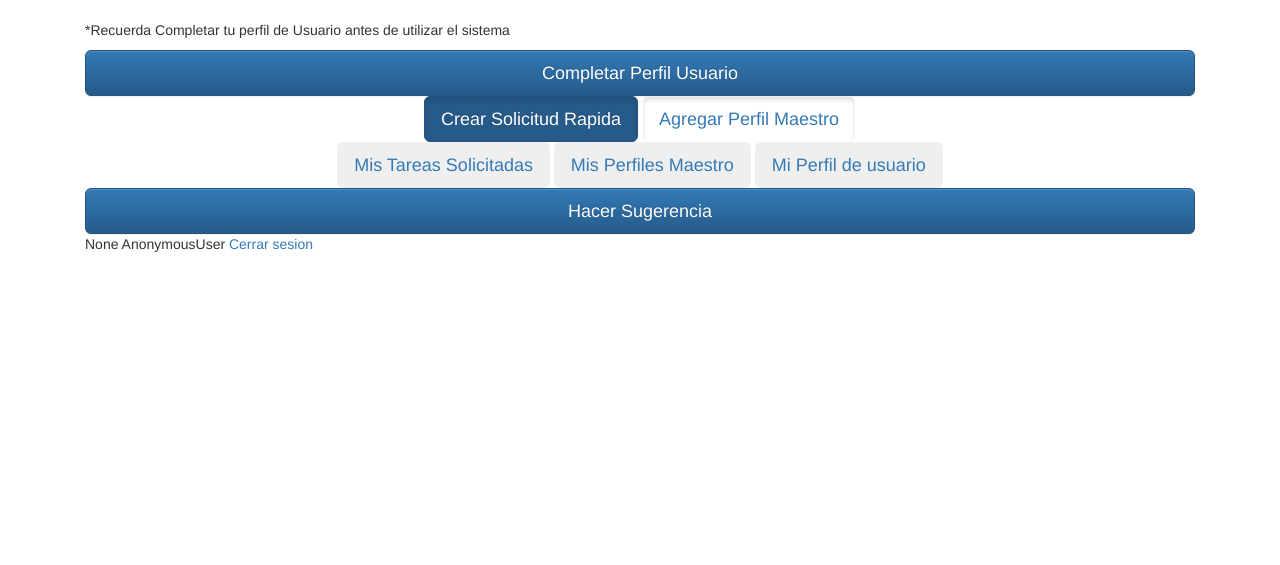
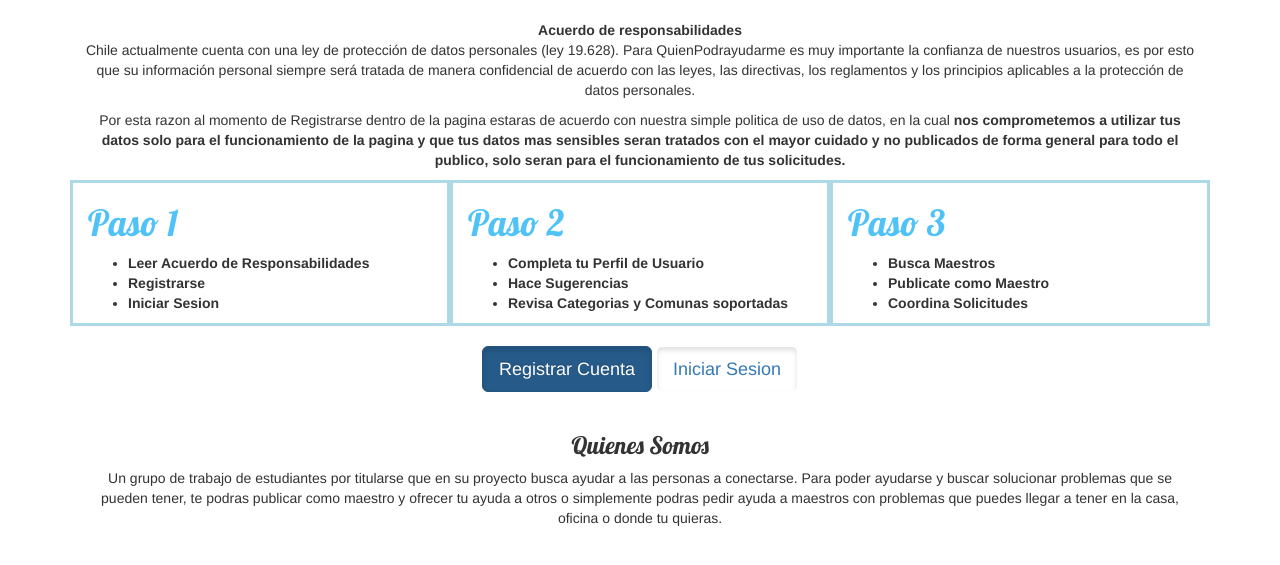
Before and after one commit to SebastianCSilva/quienpodrayudarme, a Django app: template panel_solicitudes/templates/home.html in a window 1280 px wide. Shown: the part 102-667 px from the top of the page. Run offline with Django 3.2, Linux system fonts and the light colour scheme; the template is opened without the code that fills it, so the values that code supplies are empty; some libraries are stand-ins or nearby versions.

Commit message:
cambios finales del proyecto de titulo

```diff
--- a/panel_solicitudes/static/css/base.css
+++ b/panel_solicitudes/static/css/base.css
@@ -1,5 +1,5 @@
 .page-header {
-    background-color: #04a8a8;
+    background-color: #4fc3f7;
     margin-top: 0;
     padding: 20px 20px 20px 40px;
 }
--- a/panel_solicitudes/templates/base.html
+++ b/panel_solicitudes/templates/base.html
@@ -6,7 +6,7 @@
         <link href="//fonts.googleapis.com/css?family=Lobster&subset=latin,latin-ext" rel="stylesheet" type="text/css">
 
         <link rel="stylesheet" href="{% static 'css/base.css' %}">
-
+        <meta name="viewport" content="width=device-width, initial-scale=1.0">
 </head>
 <body>
     <nav class="navbar navbar-light" style="background-color: #e3f2fd;">
--- a/panel_solicitudes/templates/baselogin.html
+++ b/panel_solicitudes/templates/baselogin.html
@@ -99,8 +99,8 @@
 					<ul class="messages">
 						{% for message in messages %}
 						<li  {% if message.tags %} class=" {{ message.tags }} "
-							 {% endif %}>
-							 {{ message }} </li>
+							 {% endif %}> <br>
+							 {{ message }} <br></li>
 						{% endfor %}
 					</ul>
 				{% endif %}
--- a/panel_solicitudes/templates/baseregistro.html
+++ b/panel_solicitudes/templates/baseregistro.html
@@ -87,7 +87,8 @@
 						{% for message in messages %}
 						<li  {% if message.tags %} class=" {{ message.tags }} "
 							 {% endif %}>
-							 {{ message }} </li>
+							 <br>
+							 {{ message }} <br></li>
 						{% endfor %}
 					</ul>
 				{% endif %}
--- a/panel_solicitudes/templates/home.html
+++ b/panel_solicitudes/templates/home.html
@@ -4,6 +4,8 @@
 {% block content %}
 <div class="col-md-12">
 
+
+    {% if user.is_authenticated %}
     <div>
         <p>*Recuerda Completar tu perfil de Usuario antes de utilizar el sistema</p>
 
@@ -11,7 +13,7 @@
 
     <div>
         <a href="/usuario/nueva">
-        <button type="button" class="btn btn-primary btn-lg btn-block">Completar Perfil Usuario</button>
+        <button type="button" class="btn btn-primary btn-lg btn-block">Crear Perfil Usuario</button>
         </a>
 
     </div>
@@ -34,20 +36,118 @@
 
         </div>
 
+
+
     </div>
+
+
+    <div align="center">
+    </br>
+        <div >
+            <h3>Quienes Somos</h3>
+            <p>Un grupo de trabajo de estudiantes por titularse que en su proyecto busca ayudar
+                a las personas a conectarse. Para poder ayudarse y buscar solucionar problemas que
+                se pueden tener, te podras publicar como maestro y ofrecer tu ayuda a otros
+                o simplemente podras pedir ayuda a maestros con problemas que puedes llegar a tener
+                en la casa, oficina o donde tu quieras.
+            </p>
+        </div>
+
+    </div>
+    {% else %}
+    <div align="center">
+        <b>Acuerdo de responsabilidades</b>
+        <p>Chile actualmente cuenta con una ley de protección de datos personales (ley 19.628).
+            Para QuienPodrayudarme es muy importante la confianza de nuestros usuarios, es por
+            esto que su información personal siempre será tratada de manera confidencial de acuerdo
+             con las leyes, las directivas, los reglamentos y los principios aplicables a la protección
+              de datos personales.
+        </p>
+        <p>
+            Por esta razon al momento de Registrarse dentro de la pagina estaras de acuerdo con nuestra simple politica
+             de uso de datos, en la cual
+            <b>nos comprometemos a utilizar tus datos solo para el funcionamiento de la pagina
+              y que tus datos mas sensibles seran tratados con el mayor cuidado y no publicados de forma general
+              para todo el publico, solo seran para el funcionamiento de tus solicitudes.
+            </b>
+        </p>
+    </div>
+
+
+
+    <div class="row">
+        <div class="col-md-4" style="border:3px solid lightblue">
+            <h1 style="color: #4fc3f7;" >Paso 1</h1>
+            <p>
+            </p>
+            <b>
+            <ul>
+                <li>Leer Acuerdo de Responsabilidades
+                <li>Registrarse
+                <li>Iniciar Sesion
+            </ul>
+            </b>
+        </div>
+        <div class="col-md-4" style="border:3px solid lightblue">
+            <h1 style="color: #4fc3f7;">Paso 2</h1>
+            <p>
+            </p>
+            <b>
+            <ul>
+                <li>Completa tu Perfil de Usuario
+                <li>Hace Sugerencias
+                <li>Revisa Categorias y Comunas soportadas
+
+            </ul>
+            </b>
+        </div>
+        <div class="col-md-4" style="border:3px solid lightblue">
+            <h1 style="color: #4fc3f7;">Paso 3</h1>
+            <p>
+            </p>
+            <b>
+            <ul>
+                <li>Busca Maestros
+                <li>Publicate como Maestro
+                <li>Coordina Solicitudes
+            </ul>
+            </b>
+        </div>
+
+    </div>
+
+    <div align="center">
+    </br>
+        <a href="/registrar" class="btn btn-primary btn-lg active" role="button" aria-pressed="true">Registrar Cuenta</a>
+
+        <a href="/login" class="btn btn-second btn-lg active" role="button" aria-pressed="true">Iniciar Sesion</a>
+
+    </div>
+    <div align="center">
+    </br>
+
+        <h3>Quienes Somos</h3>
+        <p>Un grupo de trabajo de estudiantes por titularse que en su proyecto busca ayudar
+            a las personas a conectarse. Para poder ayudarse y buscar solucionar problemas que
+            se pueden tener, te podras publicar como maestro y ofrecer tu ayuda a otros
+            o simplemente podras pedir ayuda a maestros con problemas que puedes llegar a tener
+            en la casa, oficina o donde tu quieras.
+        </p>
+
+    </div>
+
+
+
+
+    {% endif %}
 
 
 
 
 
 
-    {{ request.user.id }}
-    {{ user.username }}
-    {{ request.user }}
-    {{ user.get_full_name }}
-    {{ user.email }}
 
 
-    <a href="{% url 'logout' %}">Cerrar sesion</a>
+
 </div>
 {% endblock %}
--- a/panel_solicitudes/templates/maestro_detalle.html
+++ b/panel_solicitudes/templates/maestro_detalle.html
@@ -15,7 +15,11 @@
                 <h1>Nombre: {{ maestro.usuario.nombre }}  {{ maestro.usuario.apellidos }}</h1>
             <h3>Rut: {{ maestro.usuario.rut }}</h3>
             <p>Fecha de nacimiento: {{ maestro.usuario.fecha_nacimiento }} </p>
-            <p>Direccion: {{ maestro.usuario.direccion }} </p>
+            <!--
+                <p>Direccion: {{ maestro.usuario.direccion }} </p>
+
+            -->
+            <p>Comuna: {{ maestro.usuario.comuna }} </p>
             <p>Genero: {{ maestro.usuario.genero }} </p>
             <p>Verificacion: {{ maestro.usuario.verificacion }} </p>
             <p>Fecha de integracion: {{ maestro.usuario.created_date }} </p>
--- a/panel_solicitudes/templates/maestros_lista.html
+++ b/panel_solicitudes/templates/maestros_lista.html
@@ -17,7 +17,7 @@
                 {% url 'maestro_detalle' pk=maestro.pk %}
             -->
             <p><a href="{% url 'maestro_detalle' pk=maestro.pk %}">Rut: {{ maestro.usuario.rut|linebreaksbr }}</a></p>
-            <p>Celular: {{ maestro.usuario.celular }}</p>
+            <p>Comuna: {{ maestro.usuario.comuna }}</p>
             <p>Fecha nacimiento: {{ maestro.usuario.fecha_nacimiento|linebreaksbr }}</p>
             <p>Genero: {{ maestro.usuario.genero|linebreaksbr }}</p>
             <p>Fecha de integracion: {{ maestro.usuario.created_date }}</p>
--- a/panel_solicitudes/templates/solicitud_tareas.html
+++ b/panel_solicitudes/templates/solicitud_tareas.html
@@ -17,7 +17,7 @@
 
 
 
-                <p>Tareas Maestro: </p>
+                <p><b>Tareas Maestro: </b></p>
                 {% for tarea in solicitud_tarea.perfil_maestro.tareas.all %}
                     <td>{{ tarea.nombre }} </td>
                 {% endfor %}
--- a/requirements.txt
+++ b/requirements.txt
@@ -1,2 +1,4 @@
-psycopg2,
-Django~=2.2.4
+Django==2.2.4
+psycopg2==2.8.6
+pytz==2021.1
+sqlparse==0.4.1
```
Also changed, not shown: panel_solicitudes/templates/categorias_lista.html (+11 -3 lines), panel_solicitudes/templates/maestro_solicitudes.html (+5 -4 lines), panel_solicitudes/templates/usuario_lista.html (+6 -3 lines), panel_solicitudes/views.py (+6 -6 lines).
